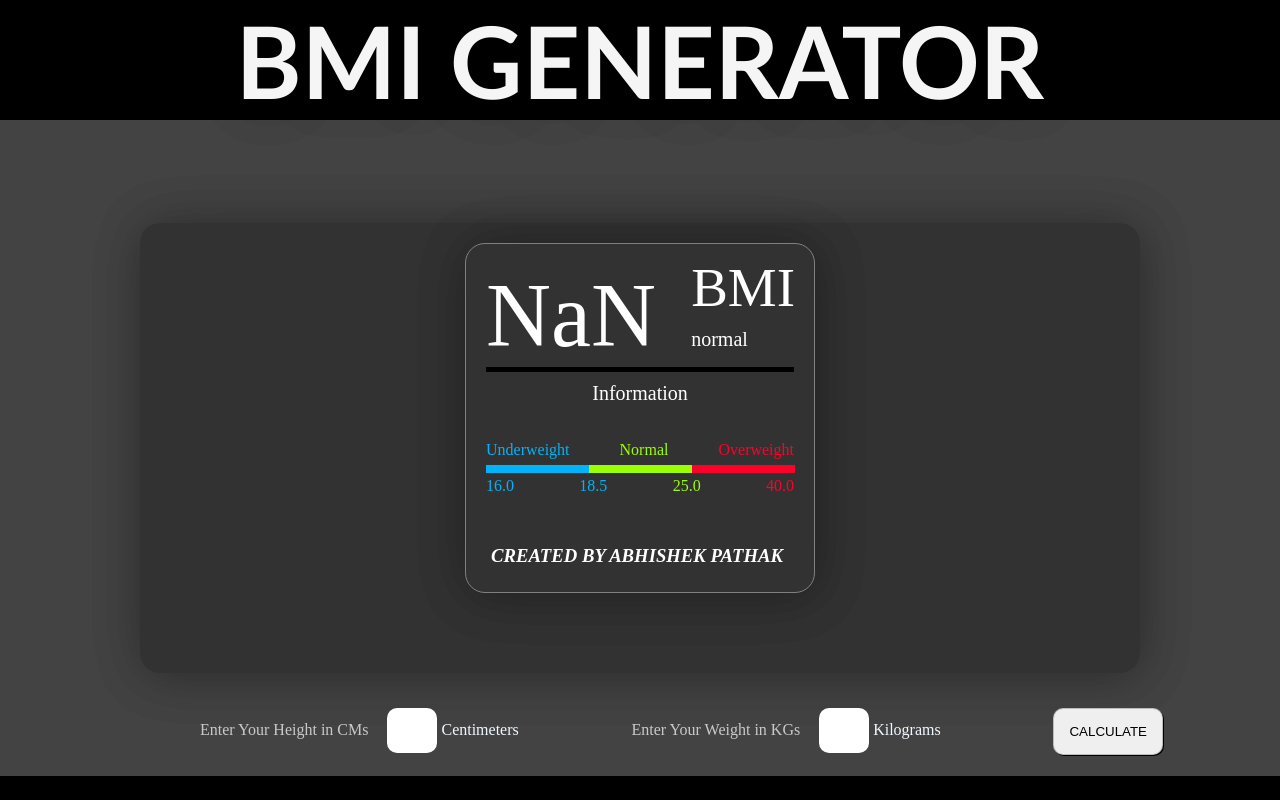
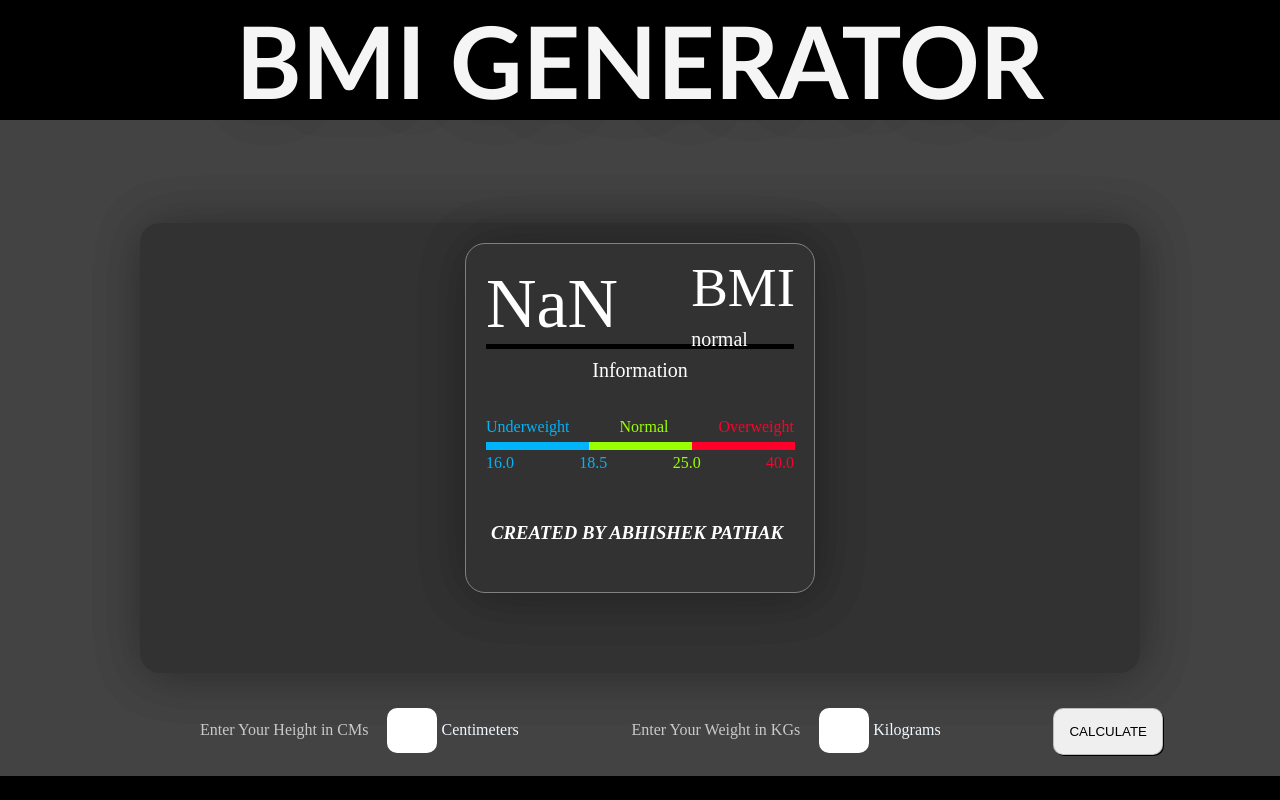
Before and after one commit to PATHAKABHISHEK666/BMI-GENERATOR, a plain HTML site: page index.html in a window 1280 px wide. Drawn offline with Linux system fonts and the light colour scheme.

Commit message:
Update style.css

```diff
--- a/style.css
+++ b/style.css
@@ -71,8 +71,8 @@ button {
 
 #bmi {
   color: white;
-  font-size: 90px;
-  overflow:hidden;
+  font-size: 70px;
+
 }
 #ident {
   position: absolute;
```
